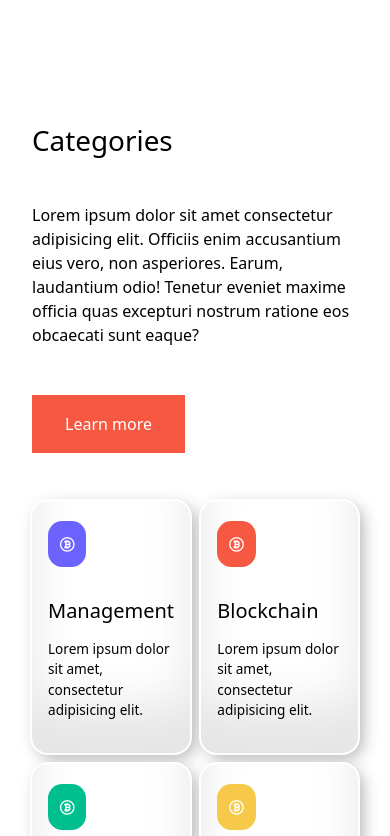
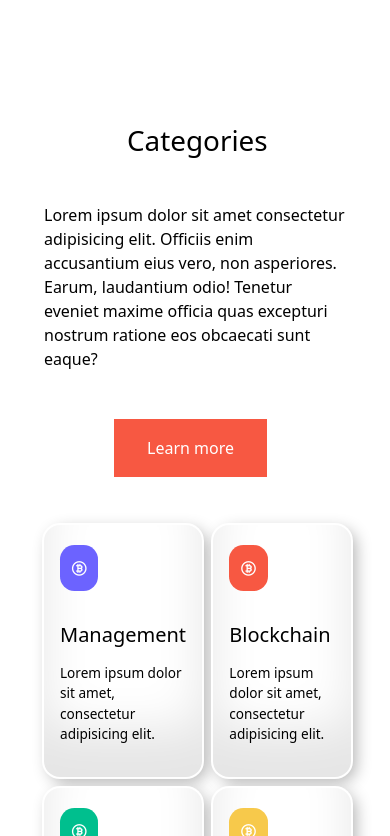
Before and after one commit to bijaysharma8335/Education-website-React, a React (Create React App) app: page / in a window 390 px wide. Shown: the part 1008-1844 px from the top of the page. Built offline with nearby package versions, Linux system fonts and the light colour scheme.

Commit message:
Category Component button to center

```diff
--- a/src/components/Category.js
+++ b/src/components/Category.js
@@ -17,7 +17,7 @@ const Category = () => {
                         </p>
                         <Link
                             to="#"
-                            className="button button-primary text-decoration-none"
+                            className="button button-primary text-decoration-none category-btn"
                         >
                             Learn more
                         </Link>
--- a/src/components/Home.js
+++ b/src/components/Home.js
@@ -47,7 +47,6 @@ const Home = () => {
                 infinite
                 animationType="fadeout"
                 disableDotsControls
-                // responsive={responsive}
                 controlsStrategy="alternate"
                 autoPlayStrategy="none"
                 autoPlayInterval={1000}
@@ -55,18 +54,8 @@ const Home = () => {
                 touchTracking={false}
                 disableButtonsControls
                 className="mt-5"
-                // responsiveness={
-                //     {
-                //         0: {
-                //             items: 1,
-                //         },
-                //         1024: {
-                //             items: 3
-                //         }
-                //       }
-                // }
             />
-            {/* <Container> */}
+            <Container>
             <div className="header">
                 <div className="header_container">
                     <div className="header_left">
@@ -98,11 +87,7 @@ const Home = () => {
                 {courses.map((course, i) => {
                     if (i < 3) {
                         return (
-                            <div
-                                className="course"
-                                key={i}
-                                // onClick={() => navigate("/courses")}
-                            >
+                            <div className="course" key={i}>
                                 <img
                                     fluid={true}
                                     src={course.image}
@@ -110,7 +95,6 @@ const Home = () => {
                                     height={200}
                                     style={{ objectFit: "contain !important" }}
                                 />
-
 
                                 <div className="course_info">
                                     <h4>{course.title}</h4>
@@ -130,7 +114,7 @@ const Home = () => {
             </div>
             <Faq />
             <Testimonials />
-            {/* </Container> */}
+            </Container>
         </>
     );
 };
--- a/src/index.css
+++ b/src/index.css
@@ -532,6 +532,9 @@ img {
         gap: 0;
         padding-bottom: 4rem;
     }
+    .header_left h1 {
+        color: var(--color-black);
+    }
     /* header */
     .categories {
         height: auto;
@@ -543,7 +546,9 @@ img {
     .categories_left {
         margin-right: 0;
     }
-
+    .categories_left .category-btn {
+        margin: 0px 70px !important;
+    }
     /* courses */
     .courses {
         margin-top: 0;
@@ -602,6 +607,13 @@ img {
         padding: 1rem;
         border-radius: 1rem;
     }
+    .categories_left > h1 {
+        text-align: center;
+    }
+    .categories_left .category-btn {
+        margin: 0px 70px !important;
+    }
+
     .category_icon {
         margin-top: 4px;
         display: inline-block;
```
Lines whose indentation alone changed are shown as unchanged.
